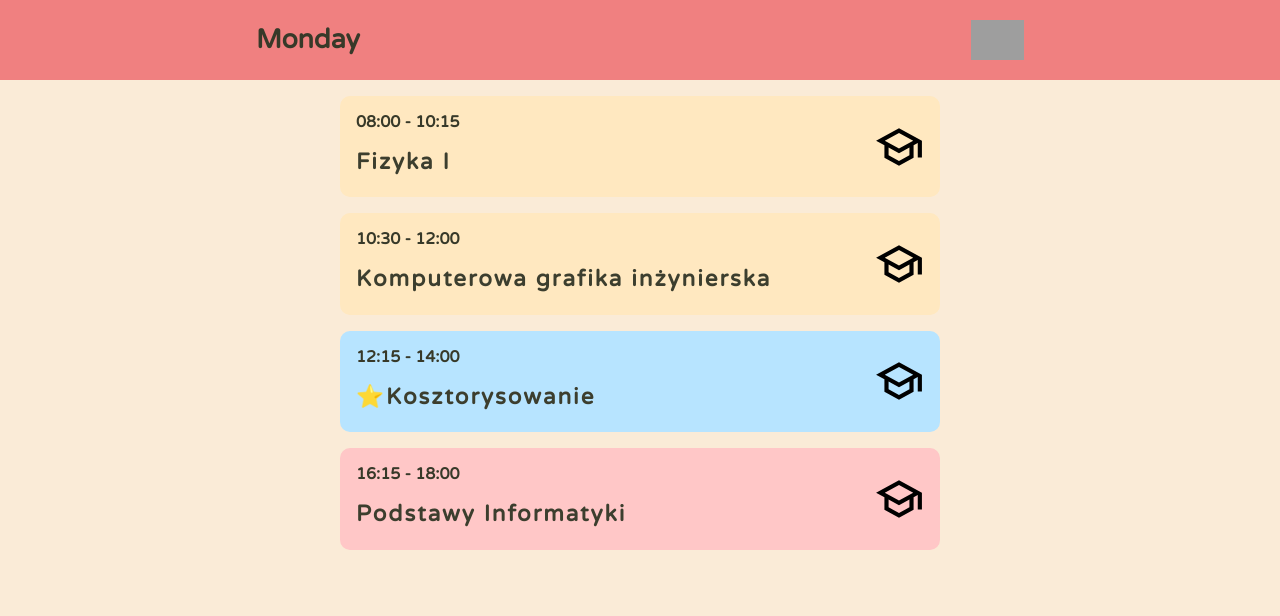
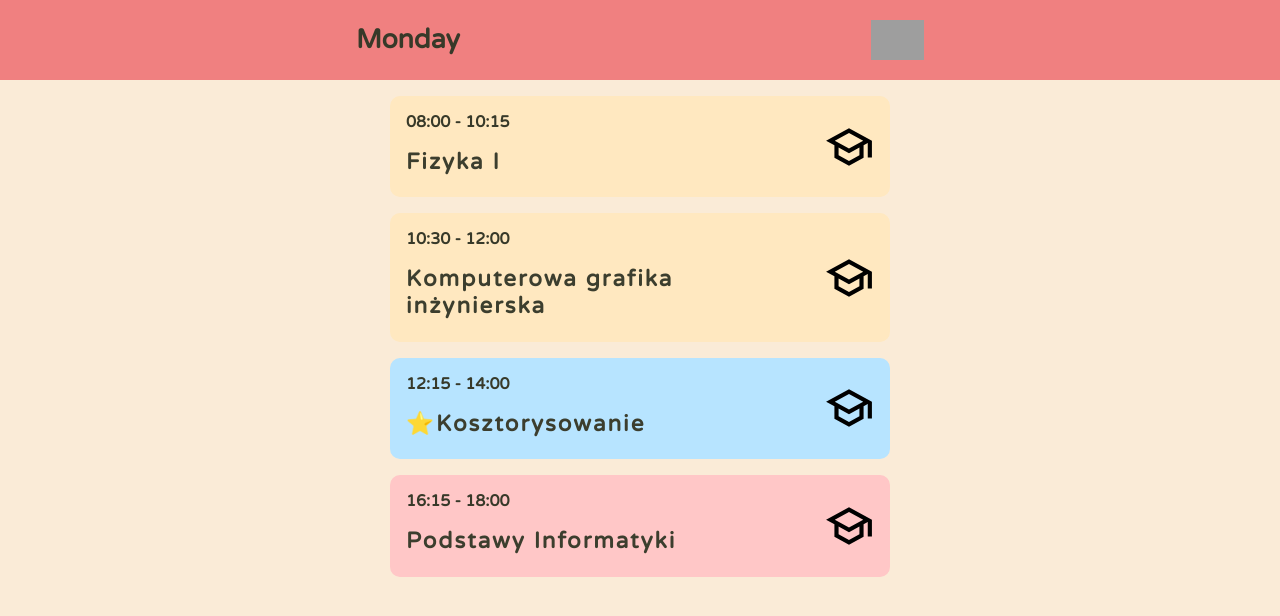
Before and after one commit to Muszchrom/NewReactCalendar, a React (Create React App) app: page /monday in a window 1280 px wide. Shown: the top 616 px of the page. Built offline with nearby package versions, Linux system fonts and the light colour scheme; grey boxes are pictures that could not be loaded.

Commit message:
Added button that takes you to current day. Now majority of text cannot be highlighted

```diff
--- a/src/App.css
+++ b/src/App.css
@@ -53,7 +53,7 @@ a {
   padding: 0 1em;
   display: flex;
   justify-content: space-between;
-  max-width: 800px;
+  max-width: 600px;
   margin: 0 auto;
   height: 100%;
   position: relative;
@@ -137,7 +137,7 @@ a {
   margin: 0 auto 1em auto;
   padding: 0 1em;
   width: 90%;
-  max-width: 600px;
+  max-width: 500px;
 }
 .hours {
   font-weight: bold;
@@ -163,7 +163,7 @@ a {
   font-size: 1.5em;
   position: relative;
   height: 100%;
-  max-width: 800px;
+  max-width: 600px;
   margin: 0 auto;
   overflow-x: auto;
 }
--- a/src/components/Header.js
+++ b/src/components/Header.js
@@ -1,5 +1,5 @@
 import { useState, useEffect } from 'react';
-import { NavLink } from 'react-router-dom';
+import { NavLink, useNavigate } from 'react-router-dom';
 import today from '../graphics/svgs/today_black_24dp.svg';
 import FocusTrap from 'focus-trap-react';
 
@@ -28,14 +28,14 @@ export default function Header(props) {
           ) : (
             <div style={{display: "flex"}}>
               <button onClick={() => setOpen(!open)} className="day-picker">
-                <h1>{props.dayName}</h1>
+                <h1 className="no-select">{props.dayName}</h1>
               </button>
               {open && <NavDropdown setOpen={setOpen}/>}
               {open && <Overlay setOpen={setOpen} open={open}/>}
             </div>
           )}
         <ul className="buttons-wrapper">
-          <NavButton/>
+          <NavButton getCurrentDay={props.getCurrentDay}/>
         </ul>
       </div>
     </header>
@@ -44,13 +44,13 @@ export default function Header(props) {
 
 // Currently not in use
 function NavButton(props) {
-  const [open, setOpen] = useState(false);
+  const navigate = useNavigate();
+
   return (
     <li className="button-container">
-      <button onClick={() => setOpen(!open)} className="nav-button">
-        <img className="calendar-icon" src={today} alt="Should not exist"/>
+      <button onClick={() => navigate(props.getCurrentDay())} className="nav-button">
+        <img className="calendar-icon no-select" src={today} alt="Should not exist"/>
       </button>
-      {open && props.children}
     </li>
   )
 }
--- a/src/components/Tile.js
+++ b/src/components/Tile.js
@@ -21,7 +21,7 @@ export default function Tile(props) {
     <div onKeyPress={(e) => e.key === "Enter" && setOpen(!open)} onClick={() => setOpen(!open)} role="button" tabIndex="0" className="tile" style={{background: props.color}}>
       <p className="no-select hours">{props.start} - {props.end}</p>
       <p className="no-select label">{props.label}</p>
-      <img className="tile-icon" src={image} alt="Icon representing activity type"/>
+      <img className="tile-icon no-select" src={image} alt="Icon representing activity type"/>
       {open &&
         <Overlay backgroundColor={props.color}>
           {props.children}
```
